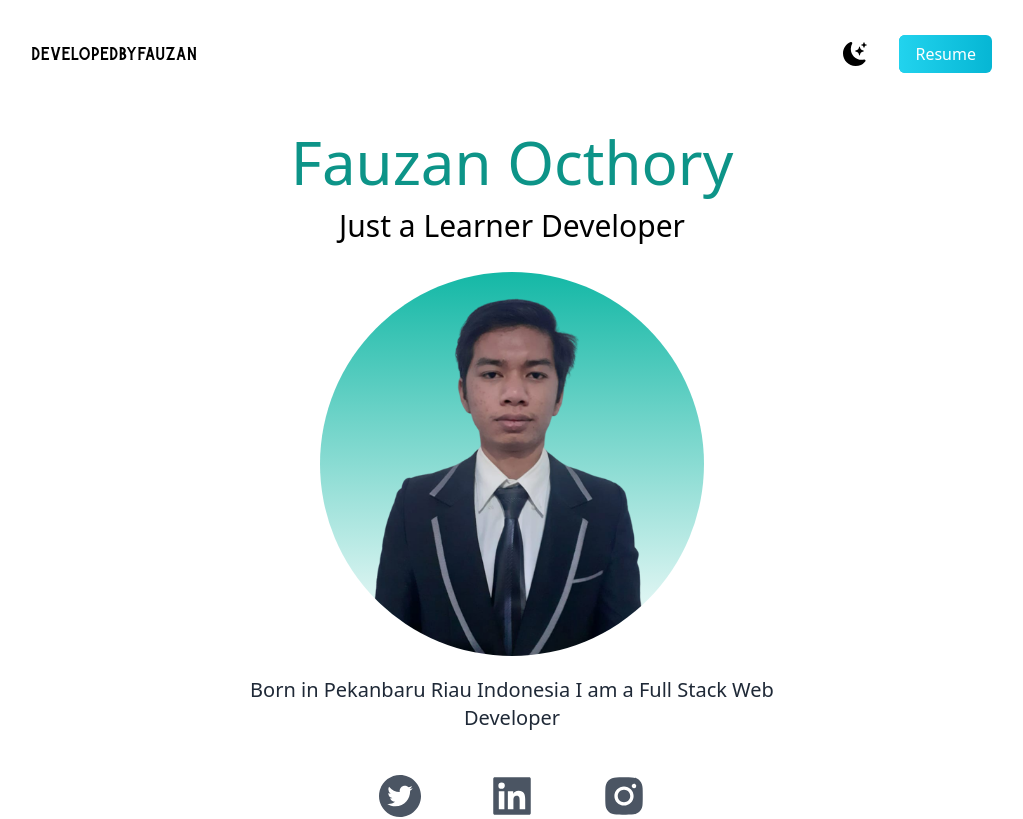
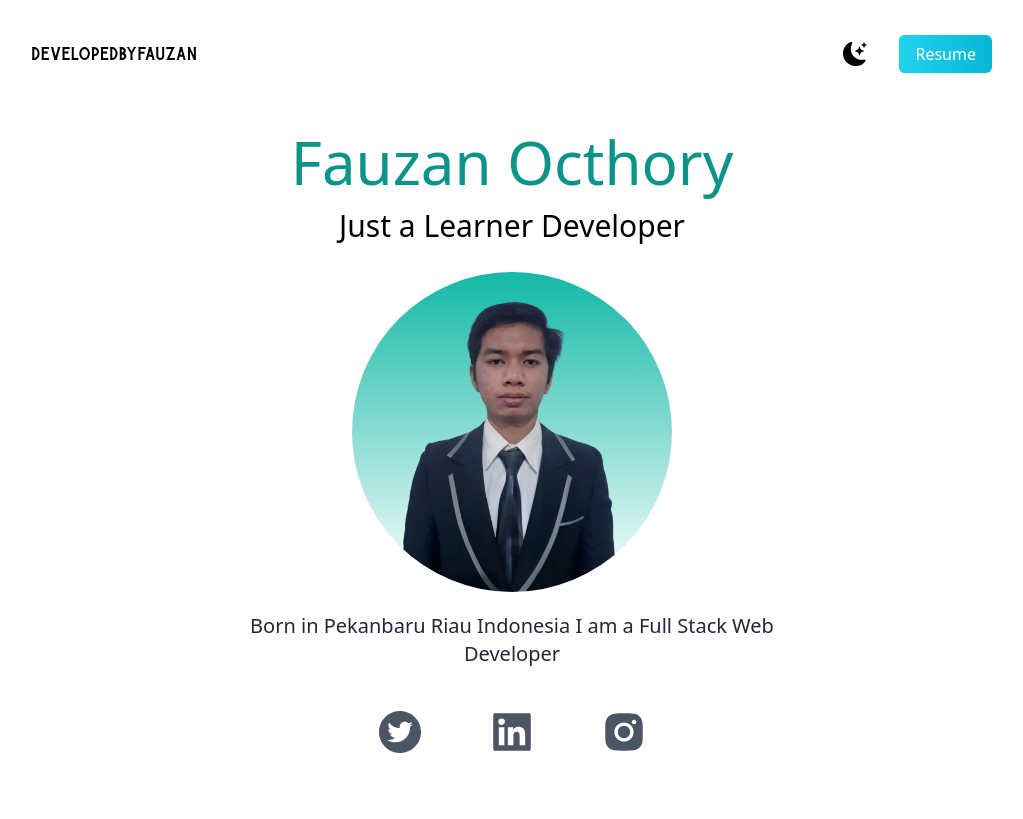
Before and after one commit to fauzanocthory/react-portofolio, a Next.js app: page / in a window 1280 px wide. Shown: the top 819 px of the page, without its empty margins (128-1151 px from the left). Built offline with nearby package versions, Linux system fonts and the light colour scheme.

Commit message:
final commit

```diff
--- a/pages/index.tsx
+++ b/pages/index.tsx
@@ -47,19 +47,19 @@ export default function Home() {
         <section className="min-h-screen">
           <nav className="py-10 mb-2 flex justify-between">
             <h1 className="dark:text-gray-200 text-xl font-burtons">developedbyfauzan</h1>
-            <ul className="flex items-center">
+            <ul className="flex items-center max-[320px]:flex-col-reverse max-[320px]:flex-col-reverse max-[320px]:gap-6">
               <li>
                 <BsFillMoonStarsFill onClick={() => setDarkMode(!darkMode)} className="cursor-pointer text-2xl dark:text-gray-200" />
               </li>
               <li>
-                <a className="bg-gradient-to-r from-cyan-400 to bg-cyan-500 text-white px-4 py-2 rounded-md ml-8" href="#">Resume</a>
+                <a className="bg-gradient-to-r from-cyan-400 to bg-cyan-500 text-white px-4 py-2 rounded-md ml-8 max-[320px]:ml-4" href="#">Resume</a>
               </li>
             </ul>
           </nav>
           <div className="text-center p-2">
             <h2 className="text-5xl py-2 text-teal-600 font-medium md:text-6xl">Fauzan Octhory</h2>
             <h3 className="dark:text-gray-200 text-2xl py-2 md:text-3xl">Just a Learner Developer</h3>
-            <div className="relative mx-auto bg-gradient-to-b from-teal-500 rounded-full w-80 h-80 mt-5 overflow-hidden md:h-96 md:w-96">
+            <div className="relative mx-auto bg-gradient-to-b from-teal-500 rounded-full w-80 h-80 mt-5 overflow-hidden max-[320px]:h-40 max-[320px]:w-40">
               <Image src={fauzan} className="px-10" alt="fauzan" fill style={{objectFit: "cover"}}/>
             </div>
             <p className="dark:text-gray-200 text-md py-5 leading-8 text-gray-800 md:text-xl max-w-xl mx-auto">
```
